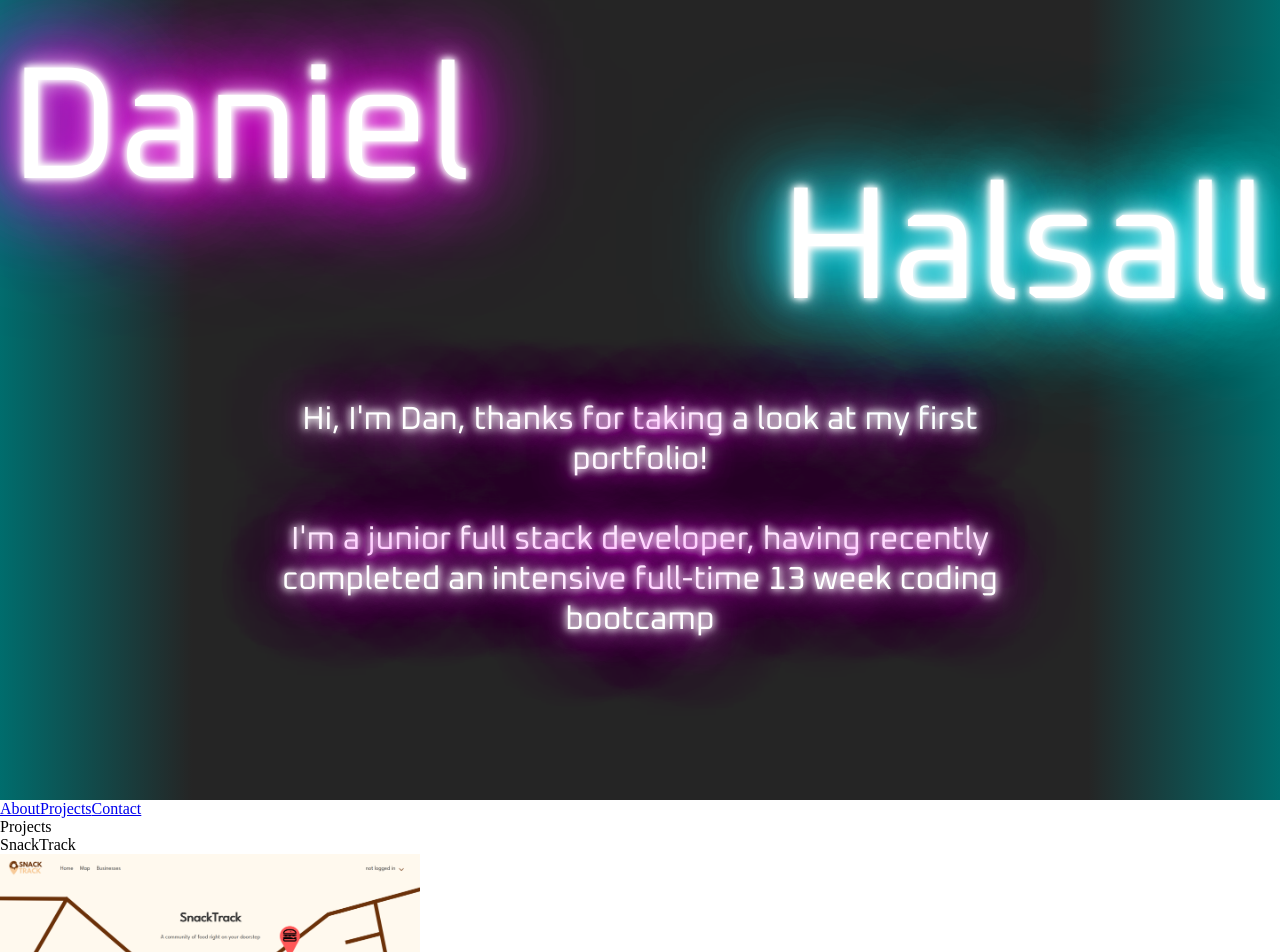
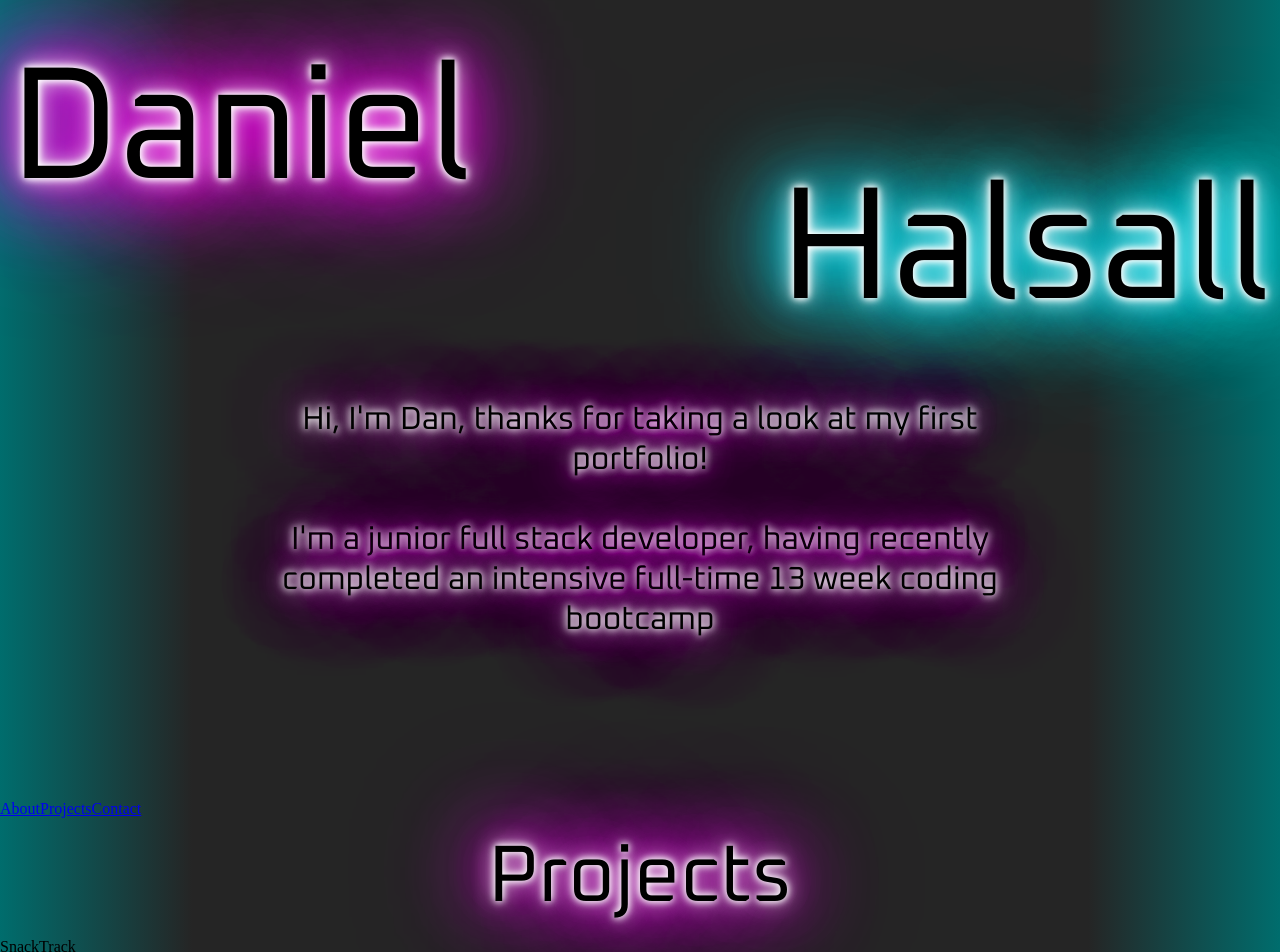
Before and after one commit to danny-817/Portfolio, a React (Vite) app: page / in a window 1280 px wide. Shown: the top 952 px of the page. Built offline with nearby package versions, Linux system fonts and the light colour scheme.

Commit message:
added side glow effect to full page, centralised projects title

```diff
--- a/src/App.jsx
+++ b/src/App.jsx
@@ -12,14 +12,14 @@ function App() {
   return (
     <div className="">
       <div className="">
-        <main className="scroll-snap-parent">
-          <div className="scroll-snap-child" id="about" dir="ltr">
+        <main className="">
+          <div className="" id="about" dir="ltr">
             <About />
           </div>
           {/* <div className="fade-to-black full-page"></div> */}
 
           <Navbar id="navbar" className="w-50" />
-          <div className="full-page scroll-snap-child" id="projects">
+          <div className="" id="projects">
             <Projects />
           </div>
           <div className="" id="footer">
--- a/src/components/about.jsx
+++ b/src/components/about.jsx
@@ -2,12 +2,12 @@ export default function About() {
   return (
     <div className="landing-page scroll-snap">
       <div className="firstname-container">
-        <h1 className="firstname neon-glow ">Daniel</h1>
+        <h1 className="firstname neon-glow-pink ">Daniel</h1>
       </div>
       <div className="surname-container">
         <h1 className="surname neon-glow-blue">Halsall</h1>
       </div>
-      <p className="neon-glow ">
+      <p className="title neon-glow-pink ">
         Hi, I'm Dan, thanks for taking a look at my first portfolio! <br></br>
         <br></br>I'm a junior full stack developer, having recently completed an
         intensive full-time 13 week coding bootcamp
--- a/src/components/projects.jsx
+++ b/src/components/projects.jsx
@@ -3,8 +3,8 @@ import { Link } from "react-router-dom";
 export default function Projects() {
   return (
     <div className="container w-100 h-100 border border-dark">
-      <h1 className="">Projects</h1>
-      <div className="container border container  ">
+      <h1 className="title neon-glow-pink">Projects</h1>
+      <div className="container border ">
         <div className=" project-enter">
           <h2>SnackTrack</h2>
 
--- a/src/custom/custom.css
+++ b/src/custom/custom.css
@@ -21,6 +21,17 @@
   src: url(../../styles/fonts/Cyberpunk.otf) format("opentype");
 }
 
+body {
+  background-image: linear-gradient(
+    to right,
+
+    rgb(0, 109, 109) 0%,
+
+    rgb(37, 37, 37) 15% 85%,
+    rgb(0, 109, 109) 100%
+  );
+}
+
 .teal-yellow-teal {
   background: local;
   background-image: linear-gradient(
@@ -42,7 +53,7 @@
   );
 
   height: 100vh;
-  color: rgb(255, 255, 255);
+  /* color: rgb(255, 255, 255); */
   font-family: "Oxanium", Courier, monospace;
   align-content: center;
   justify-content: center;
@@ -80,6 +91,11 @@
   float: right;
   font-family: "Oxanium";
 }
+.title {
+  font-family: "Oxanium";
+  font-size: 5rem;
+  text-align: center;
+}
 .landing-page > p {
   box-sizing: border-box;
   max-width: 1300px;
@@ -93,7 +109,7 @@
   width: 60%;
   /* text-shadow: 0 0px 10px rgb(255, 0, 242); */
 }
-.neon-glow {
+.neon-glow-pink {
   text-shadow: 0 0 7px #fff, 0 0 10px #fff, 0 0 21px #fff,
     0 0 42px rgb(255, 0, 242), 0 0 82px rgb(255, 0, 242),
     0 0 92px rgb(255, 0, 242), 0 0 102px rgb(255, 0, 242),
```
